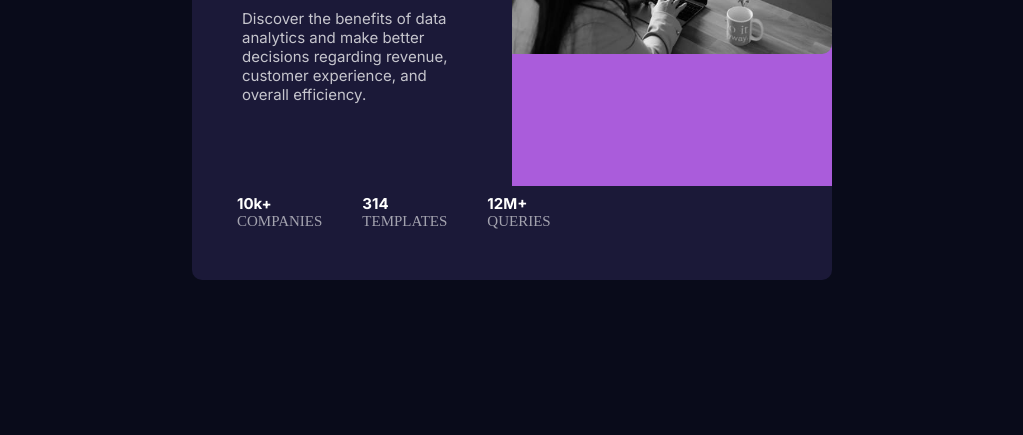
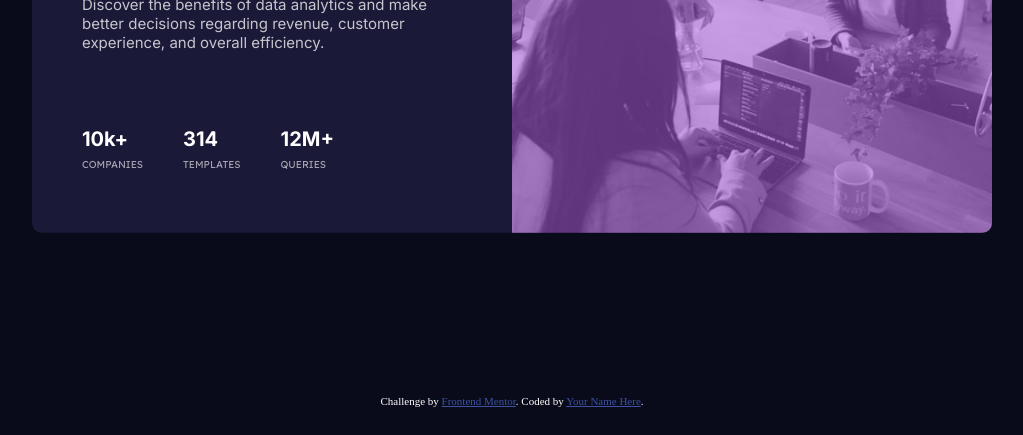
Before and after one commit to cmoiadib/stats-preview-card-component-main, a plain HTML site: page index.html in a window 1280 px wide. Shown: the part 365-800 px from the top of the page, without its empty margins (128-1151 px from the left). Drawn offline with Linux system fonts and the light colour scheme.

Commit message:
Update style.css

```diff
--- a/style.css
+++ b/style.css
@@ -19,24 +19,29 @@
 }
 
 body {
+    color: white;
     font-size: 15px;
     background-color: hsl(233, 47%, 7%);
 }
 
 .main-container {
     background-color: hsl(244, 38%, 16%);
+    background-size: cover;
     position: absolute;
     top: 50%;
     left: 50%;
     transform: translate(-50%, -50%);
+    width: 960px;
+    height: fit-content;
+    border-radius: 10px;
     display: flex;
-    flex-direction: row;
-    border-radius: 10px;
 }
 
 .main-text {
     width: 50%;
     padding: 50px;
+    text-align: left;
+    margin: auto;
 }
 
 h1 {
@@ -54,21 +59,26 @@ p {
     color: hsla(0, 0%, 100%, 0.75);
     font-family: "Inter", sans-serif;
     font-weight: 400;
-    padding-bottom: 70px;
+    padding-bottom: 50px;
 }
 
 ul {
     display: flex;
     position: relative;
-    left: -25px;
+    left: -20px;
     text-align: center;
 }
 
 il {
     padding: 20px 20px 0px 20px;
     color: hsla(0, 0%, 100%, 0.6) ;
+    display: flex;
+    flex-direction: column;
     text-align: left;
     text-transform: uppercase;
+    font-size: 10px;
+    line-height: 1.7;
+    font-family: "Lexend Deca", sans-serif;
 }
 
 il span {
@@ -76,6 +86,7 @@ il span {
     text-transform: lowercase;
     font-family: "Inter", sans-serif;
     font-weight: 700;
+    font-size: 20px;
 }
 
 .m {
@@ -83,18 +94,36 @@ il span {
 }
 
 .main-img {
-    background-color: hsl(277, 64%, 61%);
+    background-image: hsl(277, 64%, 61%);
     width: 50%;
     height: 396.4px;
     box-sizing: border-box;
-}
-
-.img-top {
-    background-color: hsl(277, 64%, 61%);
+    resize: none;
 }
 
 img {
     width: 100%;
     height: 100%;
     border-radius: 0px 10px 10px 0px;
+    resize: none;
 }
+
+.img-top {
+    width: 50%;
+    height: 100%;
+    background: hsla(277, 64%, 61%, 0.562);
+    border-radius: 0px 10px 10px 0px;
+    resize: none;
+    position: fixed;
+}
+
+.attribution {
+    margin: 95vh 0 0 0;
+}
+
+@media only screen and (max-width: 375px) {
+    .main-container {
+        background-size: cover;
+        margin: auto
+    }
+}
```
